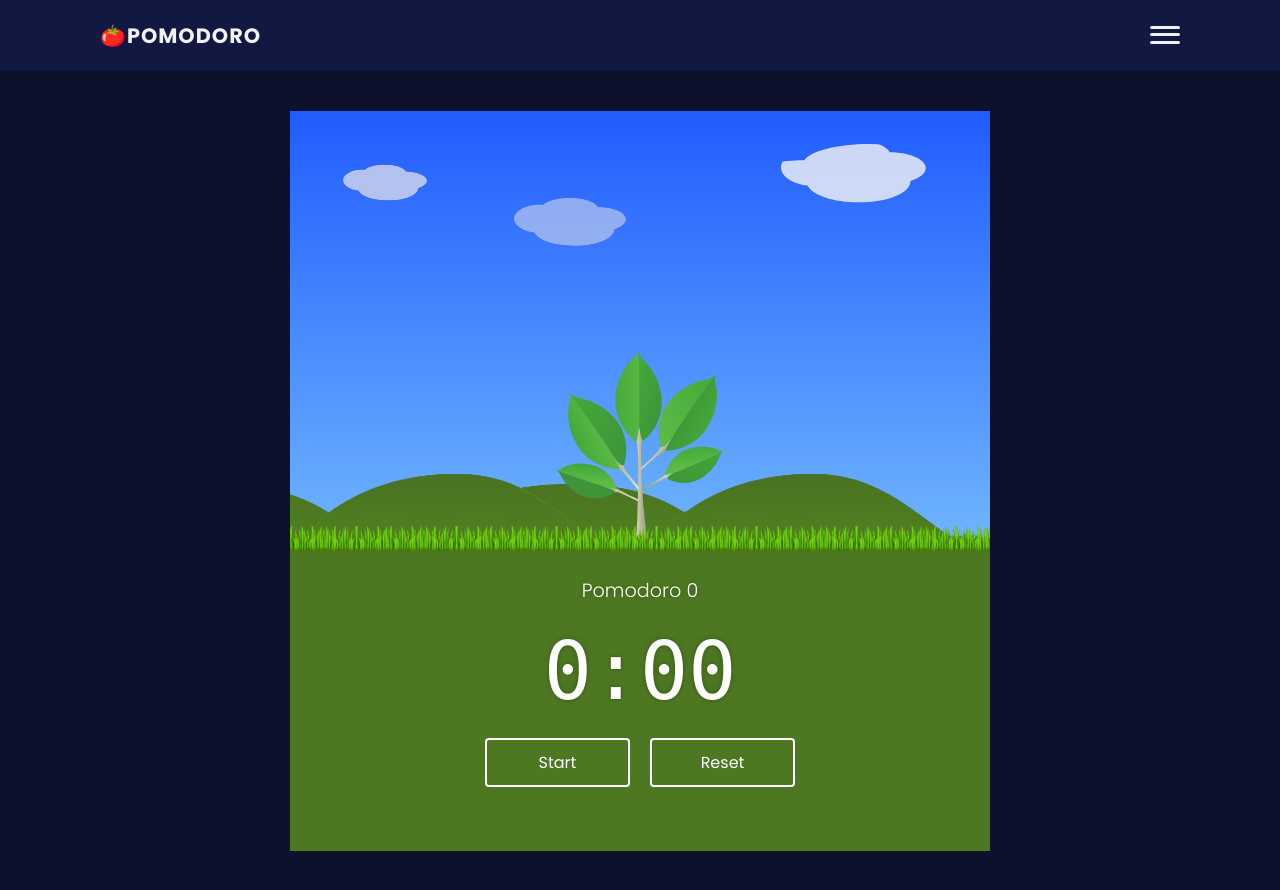
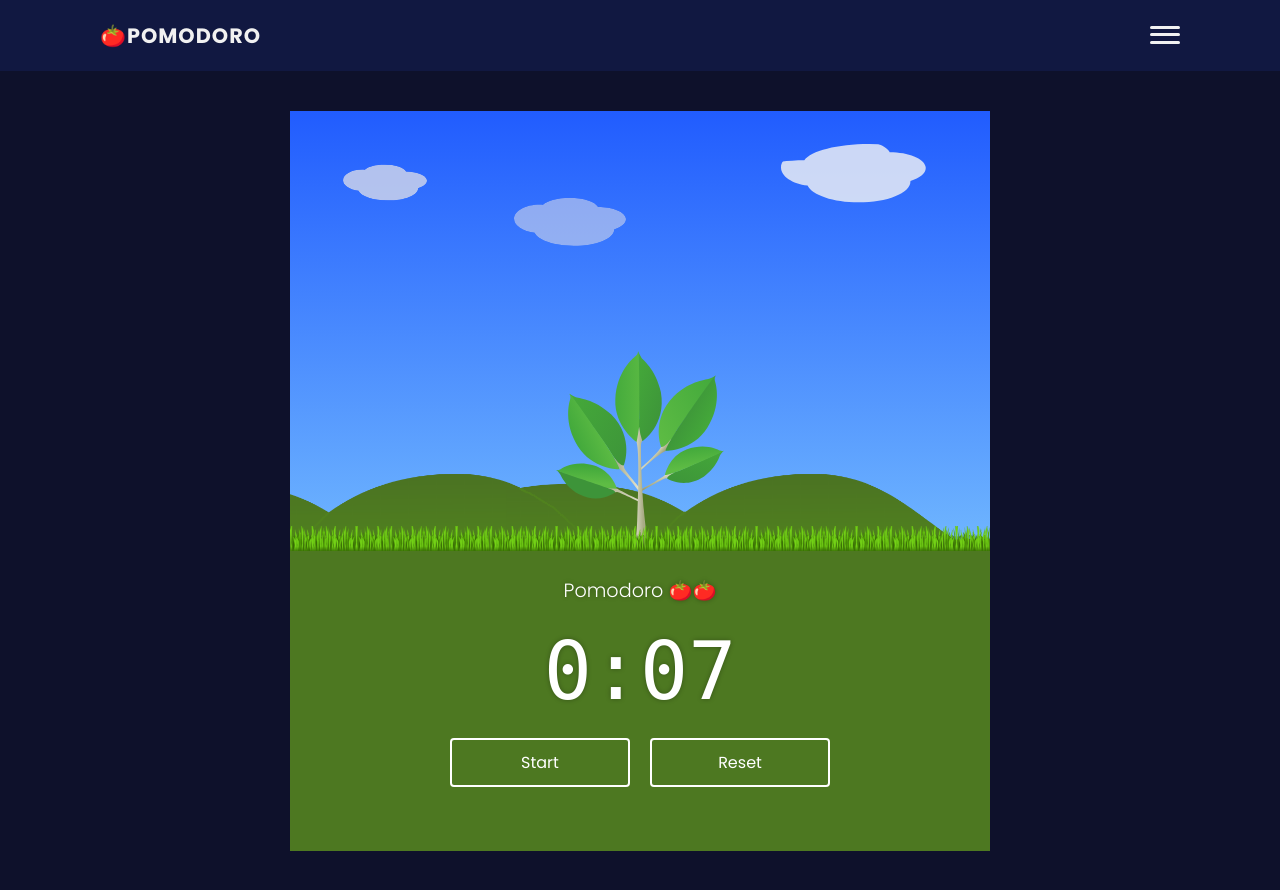
Before and after one commit to Olivierish/Pomodoro, a plain HTML site: page index.html in a window 1280 px wide. Both pictures are taken after a click on the button "Start". Drawn offline with Linux system fonts and the light colour scheme.

Commit message:
fixed css

```diff
--- a/app.js
+++ b/app.js
@@ -37,50 +37,61 @@ const pomoContainerElt = document.querySelector(".pomo-info");
 const roundsElt = document.querySelector(".rounds");
 const timeElt = document.querySelector(".time");
 const breakElt = document.querySelector(".break");
+const btnsElt = document.querySelector(".btns");
 const btnStartElt = document.querySelector(".start");
-const btnPauseElt = document.createElement("button");
-btnPauseElt.setAttribute("class", "pause");
-btnPauseElt.textContent = "Pause";
+const btnPauseElt = document.querySelector(".pause");
 const btnResetElt = document.querySelector(".reset");
 
-let startTime = 3; //30min
-let breakTime = 302; //5min
-let isBreak = false;
-let roundsNbr = 0;
-roundsElt.textContent = `Pomodoro ${roundsNbr}`;
-/*
-timeElt.textContent = `${Math.trunc(startTime / 60)}:${
-  startTime % 60 < 10 ? `0${startTime % 60}` : startTime % 60
-}`;*/
+let checkInterval = false; // To avoid the click spams
+const initTime = 10,
+  initBreak = 9; //30min //5min
+let startTime = initTime;
+let breakTime = initBreak;
+let pause = false;
+let roundsNbr = 2;
+
+let timer; //setInterval content
+
+roundsElt.textContent = `Pomodoro ${"🍅".repeat(roundsNbr)}`;
+
 displayTime(timeElt, startTime);
-/*
-breakElt.textContent = `${Math.trunc(breakTime / 60)}:${
-  breakTime % 60 < 10 ? `0${breakTime % 60}` : breakTime % 60
-}`;*/
 displayTime(breakElt, breakTime);
+
 btnStartElt.addEventListener("click", () => {
-  //I added this instruction here to avoid the dela of 1sec. after the click
+  if (checkInterval === false) {
+    checkInterval = true;
+    pause = false;
 
+    //I added this next 2 instructions here to avoid the delay of 1sec. after the click
     startTime--;
-  timeElt.textContent = `${Math.trunc(startTime / 60)}:${
-    startTime % 60 < 10 ? `0${startTime % 60}` : startTime % 60
-  }`;
+    displayTime(timeElt, startTime);
 
-  let timer = setInterval(() => {
-    if (startTime > 0) {
+    timer = setInterval(() => {
+      if (pause === false && startTime > 0) {
         startTime--;
-      timeElt.textContent = `${Math.trunc(startTime / 60)}:${
-        startTime % 60 < 10 ? `0${startTime % 60}` : startTime % 60
-      }`;
-    } else if (startTime === 0) {
+        displayTime(timeElt, startTime);
+      } else if (pause === false && breakTime === 0 && startTime === 0) {
+        startTime = initTime;
+        breakTime = initBreak;
+        roundsNbr++;
+        roundsElt.textContent = `Pomodoro ${"🍅".repeat(roundsNbr)}`;
+        displayTime(timeElt, startTime);
+        timeElt.classList.add("active");
+        breakElt.classList.remove("active");
+      } else if (pause === false && startTime === 0) {
         timeElt.classList.remove("active");
         breakElt.classList.add("active");
         breakTime--;
-      breakElt.textContent = `${Math.trunc(breakTime / 60)}:${
-        breakTime % 60 < 10 ? `0${breakTime % 60}` : breakTime % 60
-      }`;
+        displayTime(breakElt, breakTime);
       }
     }, 1000);
+  } else {
+    return;
+  }
+});
+
+btnPauseElt.addEventListener("click", () => {
+  pause = !pause;
 });
 
 window.onload = () => {
--- a/index.html
+++ b/index.html
@@ -360,11 +360,18 @@
           <div class="grass"></div>
           <div class="pomodoro">
             <div class="pomo-info">
-              <div class="rounds">Round 2</div>
-              <div class="time active">25:23</div>
-              <div class="break">05:00</div>
+              <div class="rounds">
+                <!-- Pomodoro 🍅 -->
+              </div>
+              <div class="time active">
+                <!-- 25:23 -->
+              </div>
+              <div class="break">
+                <!-- 05:00 -->
+              </div>
               <div class="btns">
                 <button class="start">Start</button>
+                <!-- <button class="pause">Pause</button> -->
                 <button class="reset">Reset</button>
               </div>
             </div>
--- a/main-style.scss
+++ b/main-style.scss
@@ -125,9 +125,9 @@
         display: block;
       }
       .btns {
-        width: 350px;
-        @media only screen and (max-width: 350px) {
-          width: 300px;
+        width: 60%;
+        @media only screen and (max-width: 450px) {
+          width: 100%;
         }
         padding: 10px;
         display: flex;
@@ -135,12 +135,9 @@
         align-items: center;
 
         button {
-          width: 150px;
+          width: 48%;
           margin-left: 10px;
           margin-right: 10px;
-          @media only screen and (max-width: 350px) {
-            width: 120px;
-          }
           padding: 10px;
           background: unset;
           outline: unset;
```
Also changed, not shown: main-style.css, 1 other file. Lines whose indentation alone changed are shown as unchanged.
